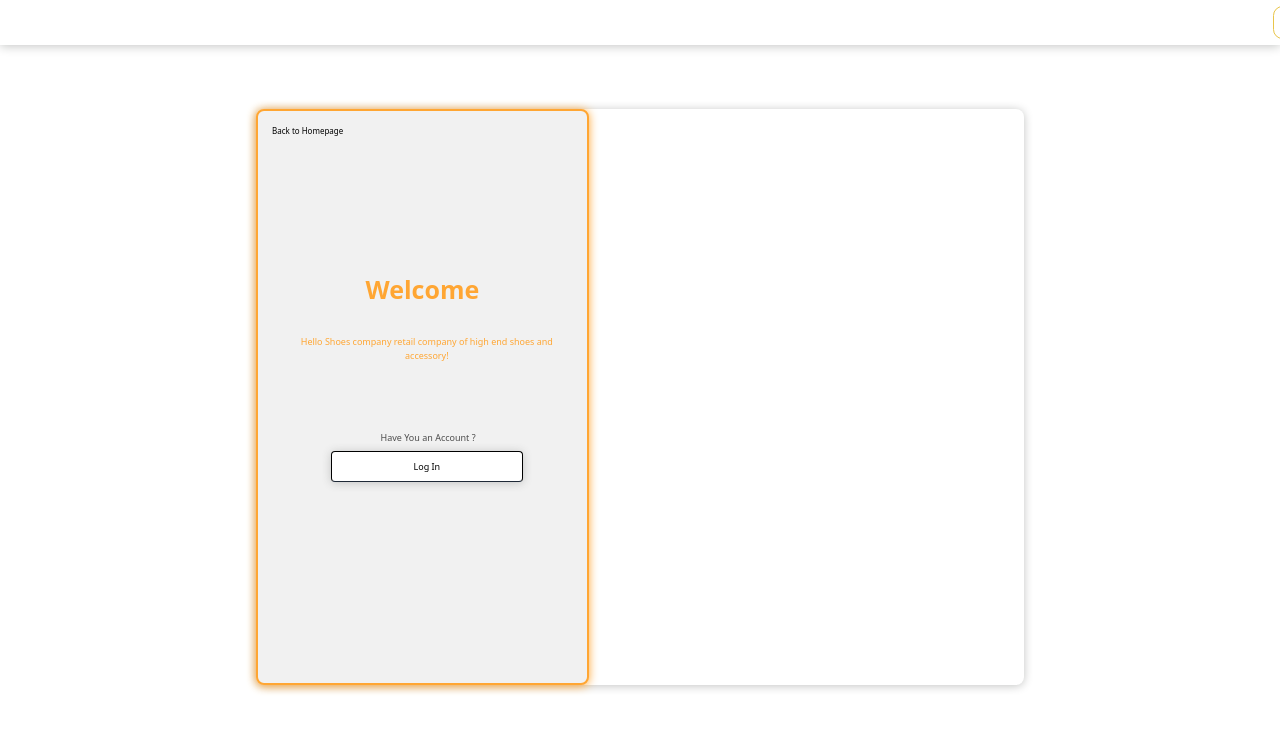
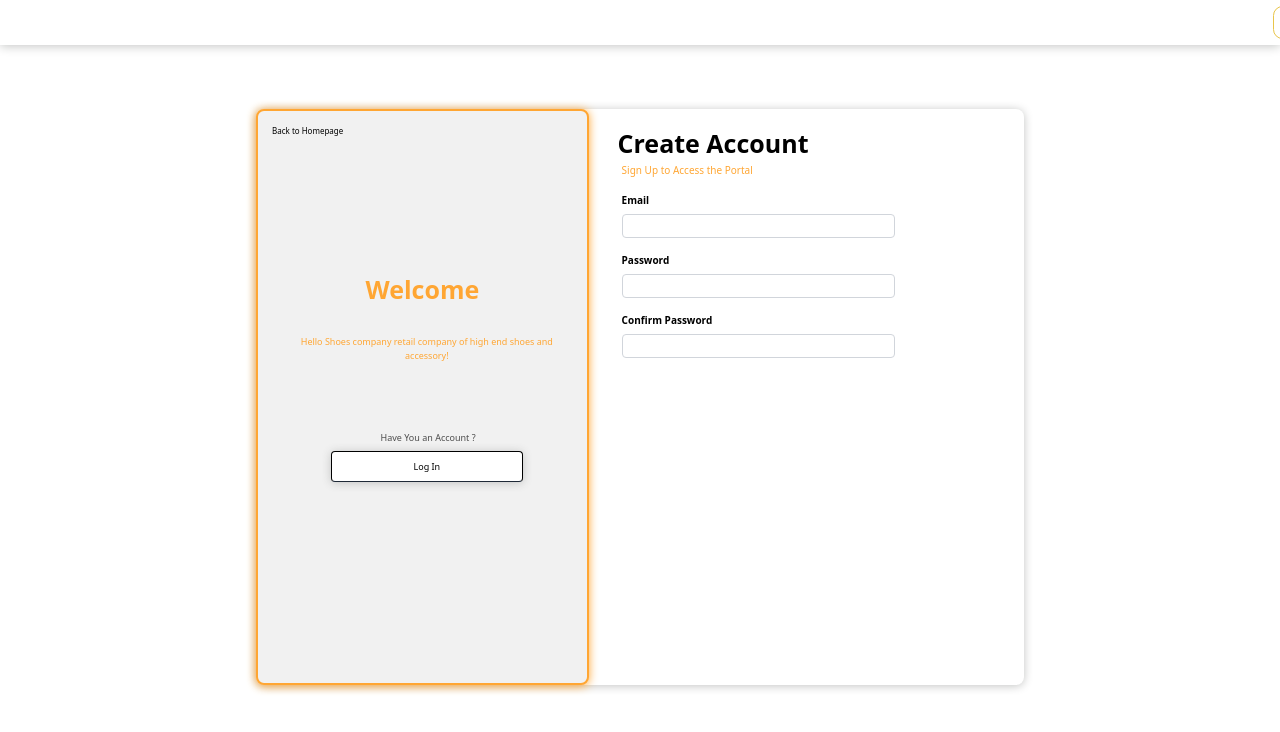
Before and after one commit to YasasDaraka/Cloth-Shop, a React (Create React App) app in the folder Frontend/frontend/: page /signup in a window 1280 px wide. Shown: the top 732 px of the page. Built offline with nearby package versions, Linux system fonts and the light colour scheme.

Commit message:
frontend Update

```diff
--- a/Frontend/frontend/src/view/pages/SignUp/SignUp.tsx
+++ b/Frontend/frontend/src/view/pages/SignUp/SignUp.tsx
@@ -1,6 +1,7 @@
 import {LogButton} from "../../common/Button/LogButton";
 import React from "react";
 import {Link} from "react-router-dom";
+import {TextField} from "../../input/TextField";
 
 export function SignUp() {
     return (
@@ -37,10 +38,39 @@ export function SignUp() {
                                 </a>
                             </Link>
                         </div>
+                        <div className="absolute top-0 left-[27vw]">
+                            <h1 className="ms-4 mt-4 dark-h1 text-[25px] font-[700] text-black font-fira-sans">
+                                Create Account
+                            </h1>
 
-                        <div className="col-7">
+                            <h1 className="ms-5 text-[#FFA633] text-[10px] font-[500] font-fira-sans">
+                                Sign Up to Access the Portal
+                            </h1>
+
+                            <div className="col-md-6 ms-5 mt-2">
+                                <label className="font-bold  text-[10px]">Email</label>
+                                <TextField id="sign-up-Username" type="text" placeholder={""}
+                                           className="w-58  mt-1"/>
+                                <p className="mt-1"><small className="text-red-500" id="sign-up-UsernameError"></small>
+                                </p>
                             </div>
 
+                            <div className="col-md-6 ms-5 mt-1">
+                                <label className="font-bold  text-[10px]">Password</label>
+                                <TextField id="sign-up-Password" type="password" placeholder={""}
+                                           className="w-58 mt-1"/>
+                                <p className="mt-1"><small className="text-red-500" id="sign-up-PasswordError"></small>
+                                </p>
+                            </div>
+
+                            <div className="col-md-6 ms-5 mt-1">
+                                <label className="font-bold  text-[10px]">Confirm Password</label>
+                                <TextField id="sign-up-rePassword" type="password" placeholder={""}
+                                           className="w-58 mt-1"/>
+                                <p className="mt-1"><small className="text-red-500" id="sign-up-rePasswordError"></small>
+                                </p>
+                            </div>
+                        </div>
                     </div>
                 </div>
             </div>
```
Lines whose indentation alone changed are shown as unchanged.
